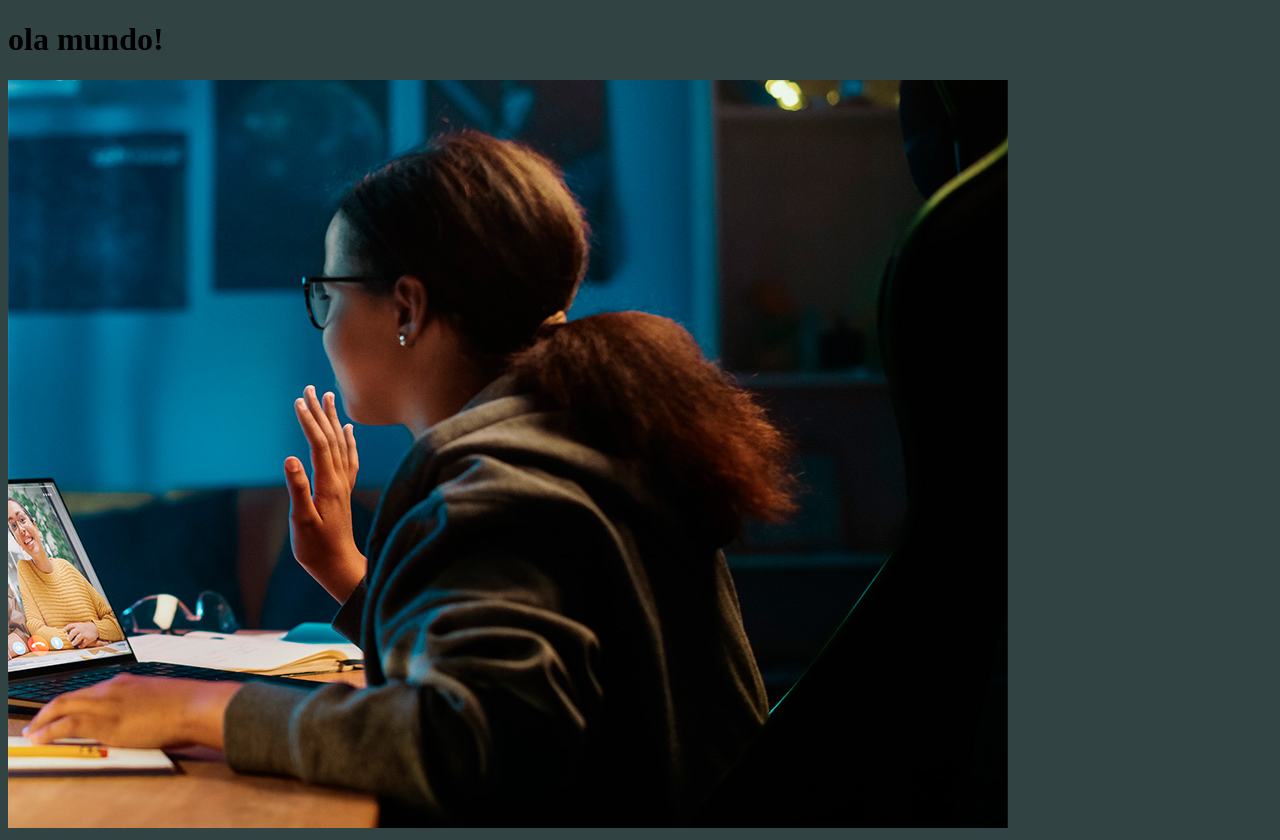
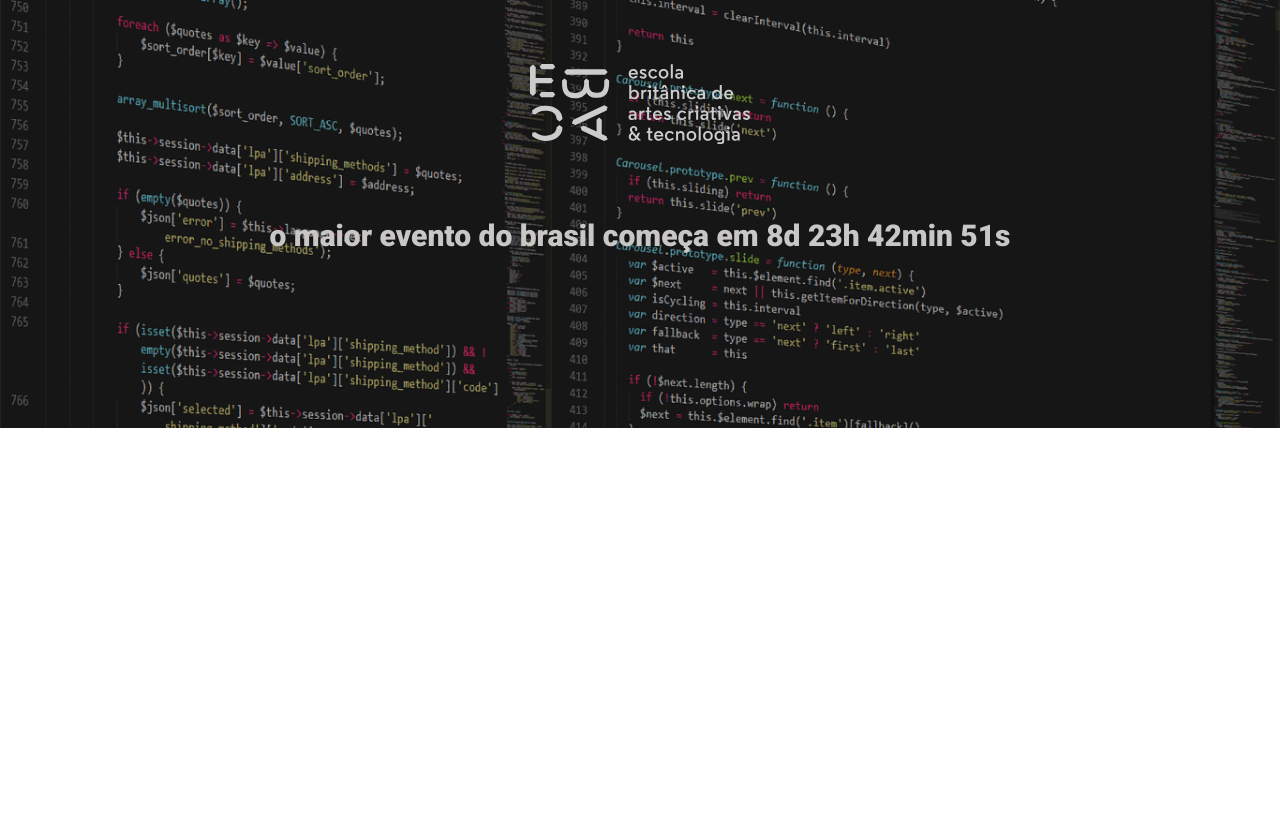
Before and after one commit to JHOSEVEL/ebac_talks, a website built with Parcel: page src/index.html in a window 1280 px wide. After the commit the page ends 800 px from the top, so only its background shows below. Built offline with nearby package versions, Linux system fonts and the light colour scheme.

Commit message:
criando hero

```diff
--- /dev/null
+++ b/_hero.scss
@@ -0,0 +1,48 @@
+.hero{
+    padding-top: 64px;
+    padding-bottom: 100px;
+    background-image: url(../images/fundo.png);
+    background-repeat: no-repeat;
+    background-size: cover;
+    position: relative;
+
+
+    &::before{
+        position: absolute;
+        top: 0;
+        left: 0;
+        width: 100%;
+        height: 100%;
+        content: '';
+        background-color: black;
+        opacity: 0.2;
+    }
+
+    &__text{
+        margin-top: 64px;
+        margin-bottom: 64px;
+        font-size: 30px;
+        line-height: 56px;
+        font-weight: 800;
+        text-align: center;
+    }
+
+    &__logo{
+        margin: 0 auto;
+        height: 80px;
+        display: block;
+    }
+    @media (max-width:640px) {
+        padding: 40px;
+        &__logo{
+            height: 35px;
+
+        }
+        &__text{
+            font-size: 22px;
+            line-height: 24px;
+            margin: 24px 0;
+        }
+
+    }
+}
--- a/src/index.html
+++ b/src/index.html
@@ -3,13 +3,23 @@
 <head>
     <meta charset="UTF-8">
     <meta name="viewport" content="width=device-width, initial-scale=1.0">
-    <title>Document</title>
+    <title>Ebac - tech talks</title>
+    <link rel="preconnect" href="https://fonts.googleapis.com">
+    <link rel="preconnect" href="https://fonts.gstatic.com" crossorigin>
+    <link href="https://fonts.googleapis.com/css2?family=Roboto:ital,wght@0,100;0,300;0,400;0,500;0,700;0,900;1,100;1,300;1,400;1,500;1,700;1,900&display=swap" rel="stylesheet">
     <link rel="stylesheet" href="styles/main.scss">
     <script src="/src/scripts/main.js"></script>
 </head>
 <body>
-    <h1>ola mundo!</h1>
-    <img src="./images/backend.png" alt="">
+
+    <header class="hero">
+        <div class="container">
+            <img class="hero__logo" src="./images/ebac_logo.svg" alt="">
+            <p class="hero__text">
+                o maior evento do brasil começa em 8d 23h 42min 51s
+            </p>
+        </div>
+    </header>
 
     <script src="/src/scripts/main.js"></script>
 </body>
--- a/src/styles/main.scss
+++ b/src/styles/main.scss
@@ -1,3 +1,23 @@
-body{
-    background-color: rgb(50, 67, 67);
+@use 'hero';
+
+*{
+    padding: 0;
+    margin: 0;
+    box-sizing: border-box;
+    font-family: roboto;
+    color: #fbf7f7;
 }
+.container{
+    max-width: 960px;
+    width: 100%;
+    margin: 0 auto;
+
+    @media (max-width:640px) {
+        max-width: 80%;
+
+    }
+    @media (max-width:1024px) {
+        max-width: 90%;
+    }
+
+}
```
